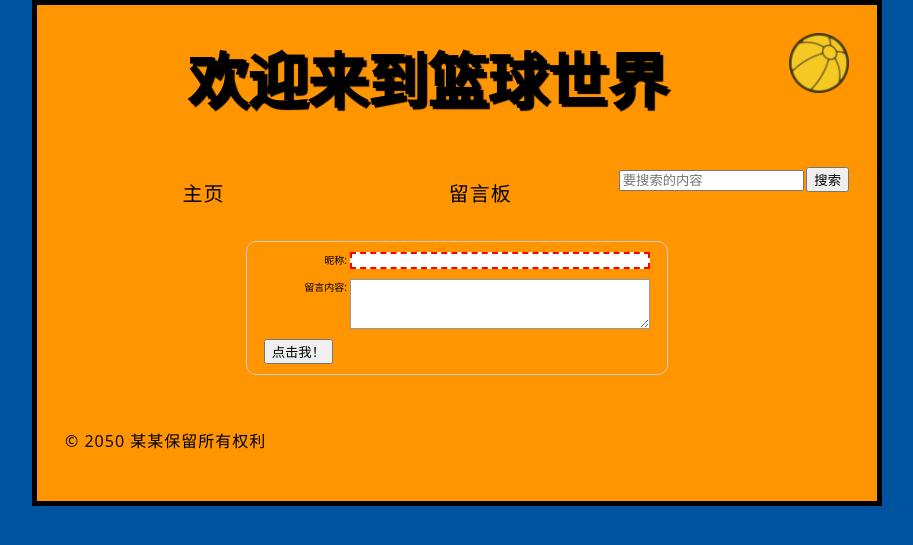
After one commit to wymshohoku/basketballbbs, a PHP site: page /view/index/bbs.html in a window 1280 px wide. The commit adds this page. Shown: the top 545 px of the page, without its empty margins (183-1096 px from the left). Run offline with PHP 8.4, Linux system fonts and the light colour scheme; some web fonts are replaced.

Commit message:
添加bbs

```diff
--- /dev/null
+++ b/controller/index/bbs.php
@@ -0,0 +1,3 @@
+<?php
+
+//var_dump($_POST);
--- /dev/null
+++ b/view/index/bbs.html
@@ -0,0 +1,59 @@
+<!DOCTYPE html>
+<html lang="zh-CN">
+
+<head>
+    <meta charset="utf-8">
+    <link href="../styles/style.css" rel="stylesheet" type="text/css">
+    <link href="https://fonts.font.im/css?family=Open+Sans" rel="stylesheet" type="text/css">
+    <title>篮球世界</title>
+</head>
+
+<body>
+    <header>
+        <!-- 本站所有网页的统一主标题 -->
+        <h1>欢迎来到<strong>篮球世界</strong></h1>
+        <img src="../images/beach-ball.png">
+    </header>
+
+    <nav>
+        <!-- 本站所有网页的统一主标题 -->
+        <ul>
+            <li><a href="../../index.html">主页</a></li>
+            <li><a href="#">留言板</a></li>
+            <!-- 共n个导航栏项目，省略…… -->
+        </ul>
+        <form>
+            <!-- 搜索栏是站点内导航的一个非线性的方式。 -->
+            <input type="search" name="q" placeholder="要搜索的内容">
+            <input type="submit" value="搜索">
+        </form>
+    </nav>
+
+    <main>
+        <section id="bbsForm">
+            <!-- 此处包含一个 article（一篇文章），内容略…… -->
+            <form>
+                <div>
+                    <label for="name">昵称:</label>
+                    <input type="text" id="name" required>
+                </div>
+                <div>
+                    <label for="msg">留言内容:</label>
+                    <textarea id="msg"></textarea>
+                </div>
+                <div>
+                    <button type="button" onclick="sendData({test:'ok'})">点击我！</button>
+                </div>
+            </form>
+        </section>
+    </main>
+
+    <footer>
+        <!-- 本站所有网页的统一页脚 -->
+        <p>© 2050 某某保留所有权利</p>
+    </footer>
+
+    <script src="../scripts/bbs.js"></script>
+</body>
+
+</html>
--- a/view/styles/style.css
+++ b/view/styles/style.css
@@ -7,7 +7,7 @@ html {
 }
 
 body {
-    width: 600px;
+  width: 800px;
   margin: 0 auto;
   background-color: #FF9500;
   padding: 0 20px 20px 20px;
@@ -17,7 +17,6 @@ html {
 h1 {
   font-size: 60px;
   text-align: center;
-
   margin: 0;
   padding: 20px 0;
   color: #00539F;
@@ -34,3 +33,150 @@ html {
   display: block;
   margin: 0 auto;
 }
+
+/* 页眉布局 */
+
+header {
+  margin-bottom: 10px;
+  display: flex;
+  flex-flow: row wrap;
+}
+
+main, header, nav, article, aside, footer, section {
+  /* background-color: rgba(0, 200, 83, 0.5); */
+  padding: 1%;
+}
+
+h1 {
+  flex: 5;
+  text-transform: uppercase;
+  color: black;
+}
+
+header img {
+  display: block;
+  height: 60px;
+  padding-top: 20.15px;
+}
+
+nav {
+  height: 50px;
+  flex: 100%;
+  display: flex;
+}
+
+nav ul {
+  padding: 0;
+  list-style-type: none;
+  flex: 2;
+  display: flex;
+}
+
+nav li {
+  display: inline;
+  text-align: center;
+  flex: 1;
+}
+
+nav a, nav span {
+  display: inline-block;
+  font-size: 2rem;
+  height: 3rem;
+  line-height: 1.7;
+  text-transform: uppercase;
+  text-decoration: none;
+  color: black;
+}
+
+/* 主布局 */
+
+main {
+  display: flex;
+}
+
+article, section {
+  flex: 4;
+}
+
+aside {
+  flex: 1;
+  margin-left: 10px;
+  padding: 1%;
+}
+
+aside a {
+  display: block;
+  float: left;
+  width: 50%;
+}
+
+aside img {
+  max-width: 100%;
+}
+
+footer {
+  margin-top: 10px;
+}
+
+#bbsForm form {
+  /* 居中表单 */
+  margin: 0 auto;
+  width: 400px;
+  /* 显示表单的轮廓 */
+  padding: 1em;
+  border: 1px solid #CCC;
+  border-radius: 1em;
+}
+
+#bbsForm form div+div {
+  margin-top: 1em;
+}
+
+#bbsForm label {
+  /* 确保所有label大小相同并正确对齐 */
+  display: inline-block;
+  width: 90px;
+  text-align: right;
+}
+
+#bbsForm input, textarea {
+  /* 确保所有文本输入框字体相同
+     textarea默认是等宽字体 */
+  font: 1em sans-serif;
+  /* 使所有文本输入框大小相同 */
+  width: 300px;
+  box-sizing: border-box;
+  /* 调整文本输入框的边框样式 */
+  border: 1px solid #999;
+}
+
+#bbsForm input:focus, textarea:focus {
+  /* 给激活的元素一点高亮效果 */
+  border-color: #000;
+}
+
+#bbsForm input:invalid {
+  border: 2px dashed red;
+}
+
+#bbsForm input:valid {
+  border: 2px solid black;
+}
+
+#bbsForm textarea {
+  /* 使多行文本输入框和它们的label正确对齐 */
+  vertical-align: top;
+  /* 给文本留下足够的空间 */
+  height: 5em;
+}
+
+#bbsForm .button {
+  /* 把按钮放到和文本输入框一样的位置 */
+  padding-left: 90px;
+  /* 和label的大小一样 */
+}
+
+#bbsForm button {
+  /* 这个外边距的大小与label和文本输入框之间的间距差不多 */
+  margin-left: .5em;
+}
```
Also changed, not shown: index.html (+48 -3 lines), view/scripts/bbs.js (added, +41 -0 lines), view/scripts/main.js (+10 -5 lines), view/images/beach-ball.png (added), view/images/beach-ball.svg (added). Lines whose indentation alone changed are shown as unchanged.
